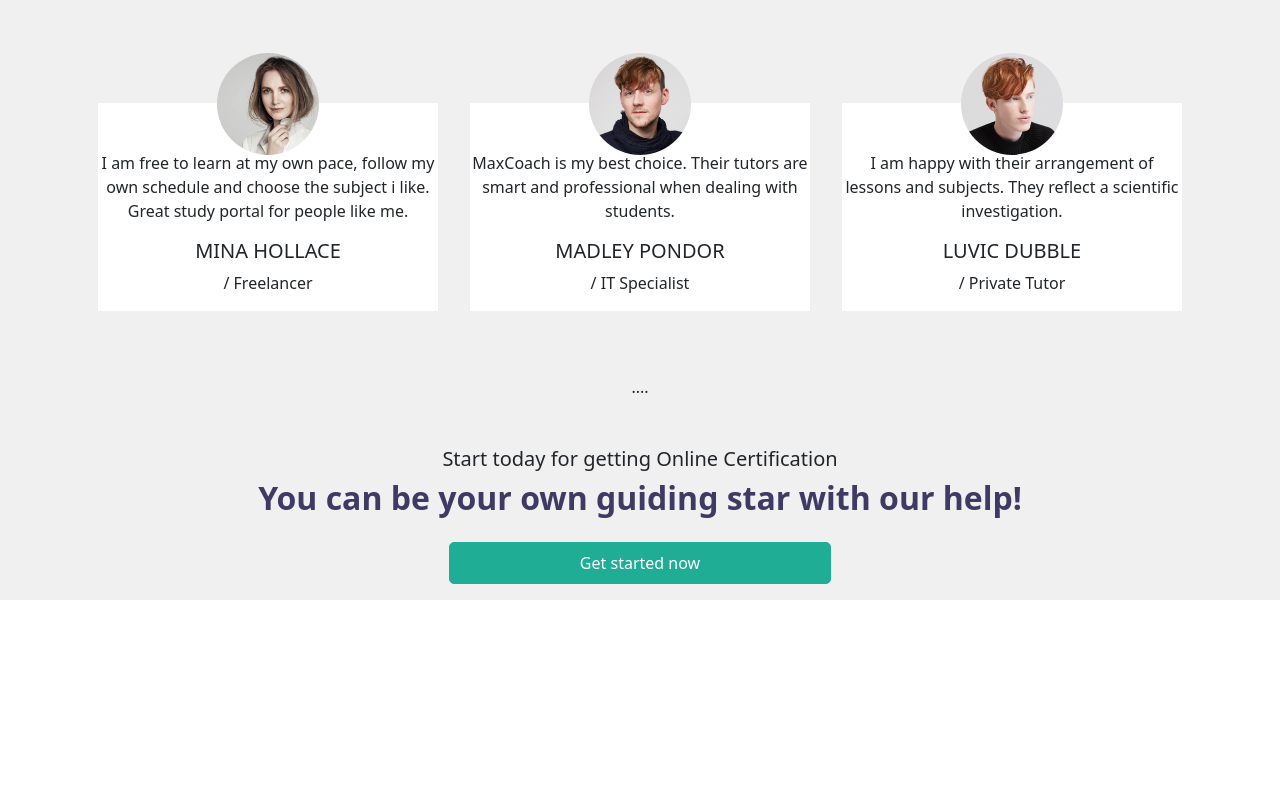
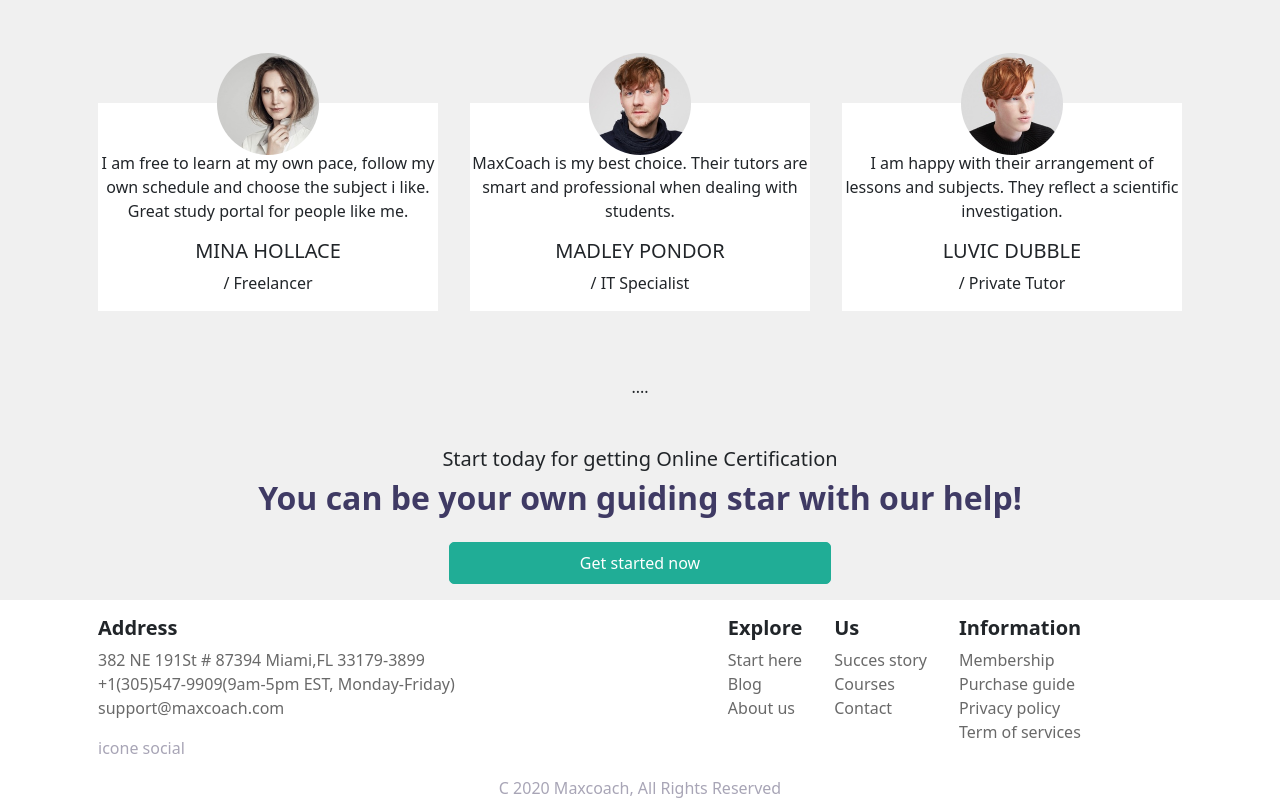
Before and after one commit to AndreaPiazza33/proj-html-vuejs, a Vue app: page / in a window 1280 px wide. Shown: the part 4914-5714 px from the top of the page. Before the commit the page ends 5514 px from the top, so only its background shows below. Built offline with nearby package versions, Linux system fonts and the light colour scheme.

Commit message:
feat: add footer

```diff
--- a/src/assets/scss/partials/_mixins.scss
+++ b/src/assets/scss/partials/_mixins.scss
@@ -81,10 +81,22 @@
 }
 
 /*scritte colorate*/
-@mixin my-green-data {
-  color: hsl(170.21deg 68.78% 40.2%);
-  font-weight: bolder;
+@mixin my-colored-data($type) {
+  @if ($type == "green") {
+    color: hsl(170.21deg 68.78% 40.2%);
+    font-weight: bolder;
+  } @else if($type == "gray") {
+    color: hsl(250.59deg 10.43% 68.04%);
+  } @else if($type == "darkGray") {
+    color: hsl(0deg 0% 41.18%);
+  }
 }
-.colored-data {
-  @include my-green-data;
+.green-data {
+  @include my-colored-data("green");
 }
+.gray-data {
+  @include my-colored-data("gray");
+}
+.dark-gray-data {
+  @include my-colored-data("darkGray");
+}
--- a/src/components/AppEvents.vue
+++ b/src/components/AppEvents.vue
@@ -21,7 +21,7 @@ export default {
       <h5>{{ event.title }}</h5>
     </div>
     <div class="flex-vertical align-items-center col-5 my-2">
-      <span class="colored-data">{{ event.day }}</span>
+      <span class="green-data">{{ event.day }}</span>
       <span>{{ event.month }}</span>
       <button class="my-button w-50">Get ticket</button>
     </div>
@@ -32,7 +32,7 @@ export default {
 .cards-event {
   margin: 1rem 1rem;
   width: calc((100% / 2) - 2rem);
-  .colored-data {
+  .green-data {
     font-size: 3.5rem;
   }
 }
--- a/src/components/AppFooter.vue
+++ b/src/components/AppFooter.vue
@@ -1,13 +1,70 @@
 <script>
 export default {
   data() {
-    return {
-      title: "",
-    };
+    return {};
   },
 };
 </script>
 
-<template></template>
+<template>
+  <div class="container">
+    <div class="flex-horizontal justify-content-between">
+      <div class="flex-vertical col-5 list-setting">
+        <h5>Address</h5>
+        <ul class="dark-gray-data">
+          <li>382 NE 191St # 87394 Miami,FL 33179-3899</li>
+          <li>+1(305)547-9909(9am-5pm EST, Monday-Friday)</li>
+          <li>support@maxcoach.com</li>
+        </ul>
+        <span class="gray-data">icone social</span>
+      </div>
 
-<style lang="scss" scoped></style>
+      <div class="flex-horizontal justify-content-center col-7">
+        <div class="flex-vertical list-setting">
+          <h5>Explore</h5>
+          <ul class="dark-gray-data">
+            <li>Start here</li>
+            <li>Blog</li>
+            <li>About us</li>
+          </ul>
+        </div>
+        <div class="flex-vertical list-setting">
+          <h5>Us</h5>
+          <ul class="dark-gray-data">
+            <li>Succes story</li>
+            <li>Courses</li>
+            <li>Contact</li>
+          </ul>
+        </div>
+        <div class="flex-vertical list-setting">
+          <h5>Information</h5>
+          <ul class="dark-gray-data">
+            <li>Membership</li>
+            <li>Purchase guide</li>
+            <li>Privacy policy</li>
+            <li>Term of services</li>
+          </ul>
+        </div>
+      </div>
+    </div>
+    <!--fondo del footer-->
+    <div class="text-center gray-data">
+      <span>C 2020 Maxcoach, All Rights Reserved</span>
+    </div>
+  </div>
+</template>
+
+<style lang="scss" scoped>
+.list-setting {
+  margin: 1rem 1rem;
+  h5 {
+    font-weight: bolder;
+  }
+  ul {
+    padding-left: 0;
+  }
+  li {
+    list-style-type: none;
+  }
+}
+</style>
--- a/src/components/AppMain.vue
+++ b/src/components/AppMain.vue
@@ -106,19 +106,19 @@ export default {
     <div class="container">
       <div class="flex-horizontal justify-content-around py-4">
         <div class="flex-vertical text-center">
-          <h4 class="colored-data">1.926</h4>
+          <h4 class="green-data">1.926</h4>
           <span>FINISHED SESSIONS</span>
         </div>
         <div class="flex-vertical text-center">
-          <h4 class="colored-data">3.092+</h4>
+          <h4 class="green-data">3.092+</h4>
           <span>ENROLLED LEARNERS</span>
         </div>
         <div class="flex-vertical text-center">
-          <h4 class="colored-data">200</h4>
+          <h4 class="green-data">200</h4>
           <span>ONLINE INSTRUCTORS</span>
         </div>
         <div class="flex-vertical text-center">
-          <h4 class="colored-data">100%</h4>
+          <h4 class="green-data">100%</h4>
           <span>SATISFACTION RATE</span>
         </div>
       </div>
```
